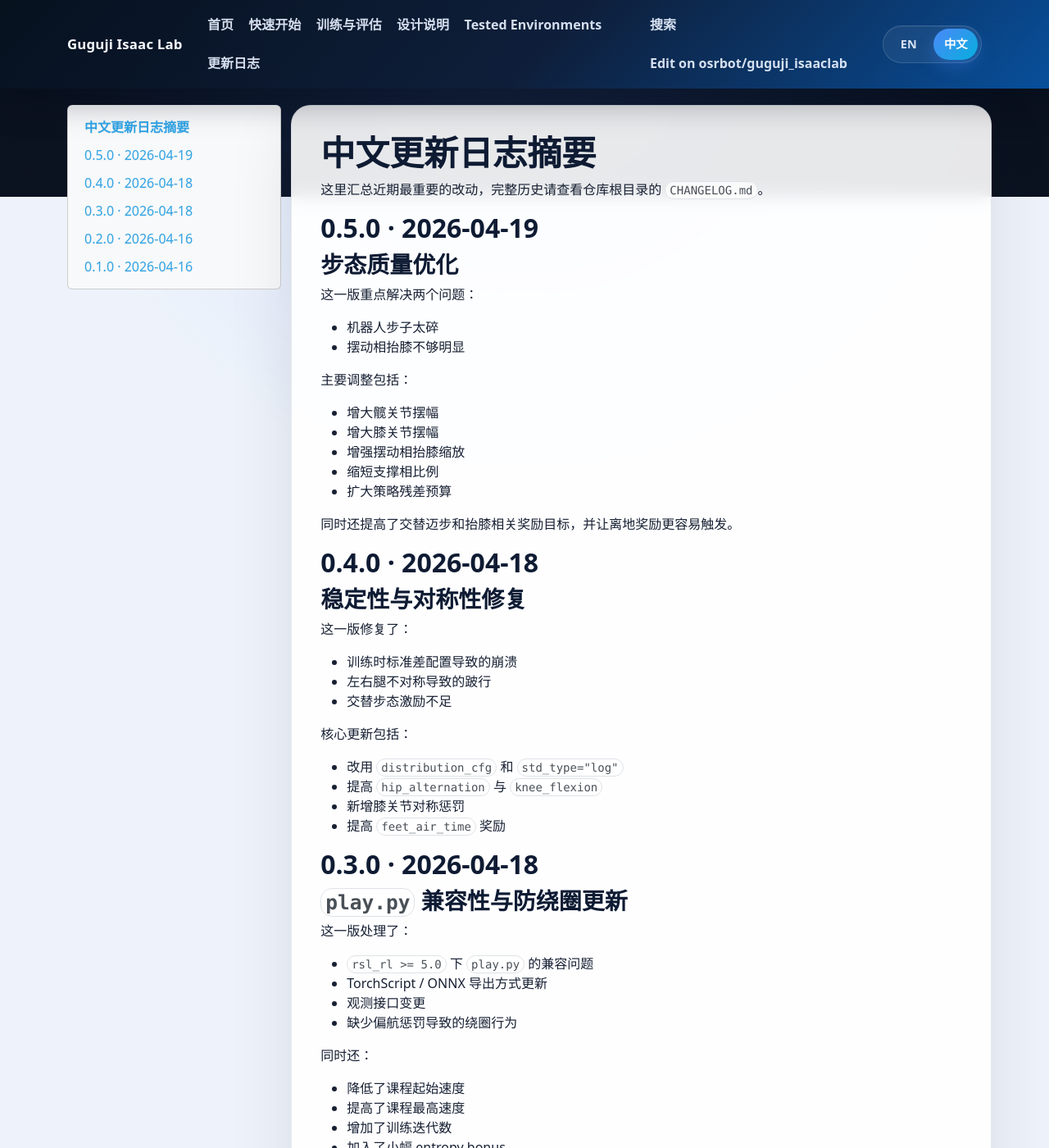
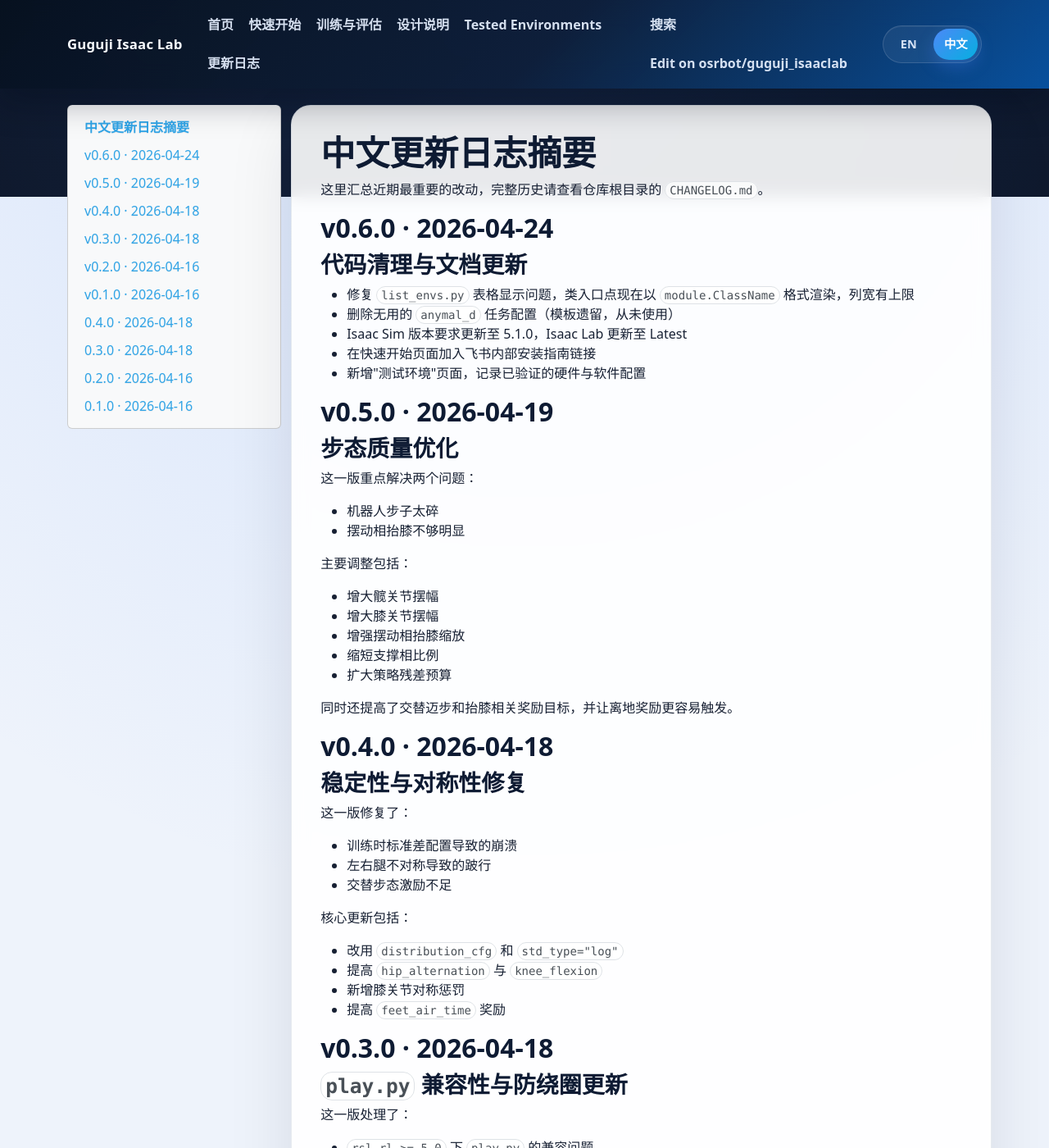
Before and after one commit to osrbot/guguji_isaaclab, an MkDocs documentation site: the page built from docs/zh/changelog.md, in a window 1280 px wide and 1400 px high. Shown: the whole window at 82% size. Built offline with MkDocs 1.6.1, drawn with Linux system fonts in a browser that asks for light colours; nearby versions of some CDN libraries; some of the changed text lies outside the part shown.

Commit message:
docs: add v0.6.0 changelog entry, prefix all versions with v
- Add v0.6.0 entry covering list_envs fix, anymal_d removal, docs refresh
- Prefix all version headings with v in docs/changelog.md and docs/zh/changelog.md

Co-Authored-By: kitso666 <kitso@osrbot.com>

```diff
--- a/docs/zh/changelog.md
+++ b/docs/zh/changelog.md
@@ -2,7 +2,94 @@
 
 这里汇总近期最重要的改动，完整历史请查看仓库根目录的 `CHANGELOG.md`。
 
-## 0.5.0 · 2026-04-19
+## v0.6.0 · 2026-04-24
+
+### 代码清理与文档更新
+
+- 修复 `list_envs.py` 表格显示问题，类入口点现在以 `module.ClassName` 格式渲染，列宽有上限
+- 删除无用的 `anymal_d` 任务配置（模板遗留，从未使用）
+- Isaac Sim 版本要求更新至 5.1.0，Isaac Lab 更新至 Latest
+- 在快速开始页面加入飞书内部安装指南链接
+- 新增"测试环境"页面，记录已验证的硬件与软件配置
+
+## v0.5.0 · 2026-04-19
+
+### 步态质量优化
+
+这一版重点解决两个问题：
+
+- 机器人步子太碎
+- 摆动相抬膝不够明显
+
+主要调整包括：
+
+- 增大髋关节摆幅
+- 增大膝关节摆幅
+- 增强摆动相抬膝缩放
+- 缩短支撑相比例
+- 扩大策略残差预算
+
+同时还提高了交替迈步和抬膝相关奖励目标，并让离地奖励更容易触发。
+
+## v0.4.0 · 2026-04-18
+
+### 稳定性与对称性修复
+
+这一版修复了：
+
+- 训练时标准差配置导致的崩溃
+- 左右腿不对称导致的跛行
+- 交替步态激励不足
+
+核心更新包括：
+
+- 改用 `distribution_cfg` 和 `std_type="log"`
+- 提高 `hip_alternation` 与 `knee_flexion`
+- 新增膝关节对称惩罚
+- 提高 `feet_air_time` 奖励
+
+## v0.3.0 · 2026-04-18
+
+### `play.py` 兼容性与防绕圈更新
+
+这一版处理了：
+
+- `rsl_rl >= 5.0` 下 `play.py` 的兼容问题
+- TorchScript / ONNX 导出方式更新
+- 观测接口变更
+- 缺少偏航惩罚导致的绕圈行为
+
+同时还：
+
+- 降低了课程起始速度
+- 提高了课程最高速度
+- 增加了训练迭代数
+- 加入了小幅 entropy bonus
+
+## v0.2.0 · 2026-04-16
+
+### Guguji 运动控制主体落地
+
+新增内容包括：
+
+- 平地与粗糙地形环境配置
+- PPO 配置
+- Gym 环境注册
+- 参考步态动作项
+- 步态相位观测
+- 速度课程学习模块
+
+## v0.1.0 · 2026-04-16
+
+### 仓库初始化
+
+初始版本完成了：
+
+- Isaac Lab 扩展仓库初始化
+- 中英文 README
+- 迁移背景说明
+- 根目录 changelog
+
 
 ### 步态质量优化
 
```
Also changed, not shown: CHANGELOG.md (+19 -0 lines), docs/changelog.md (+17 -5 lines).
